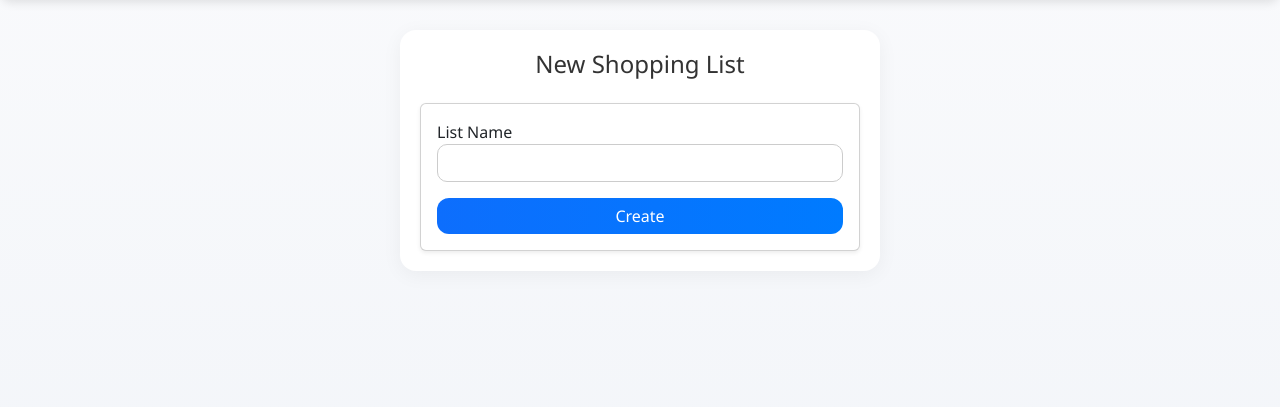
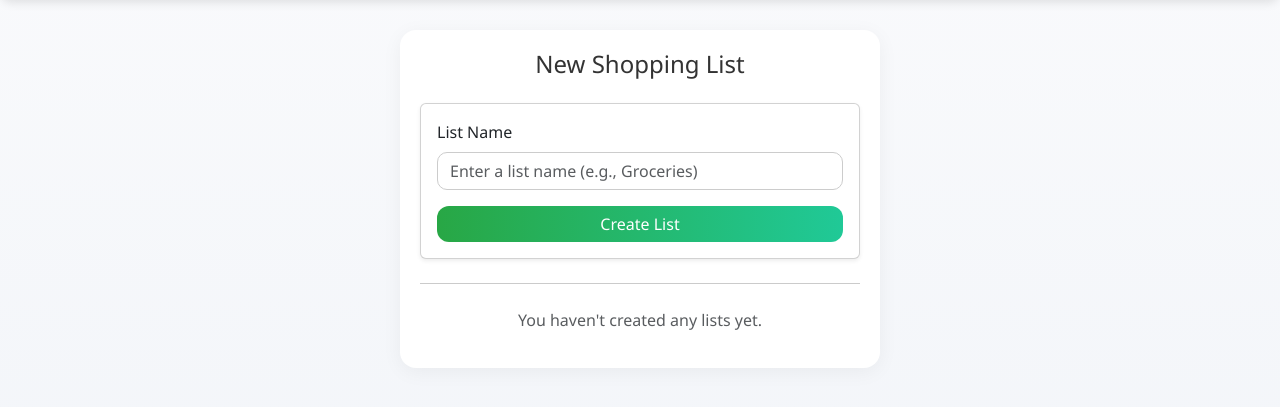
Before and after one commit to Hipster-Bogan/shopping_app, a Flask app: page /join in a window 1280 px wide. Shown: the part 56-463 px from the top of the page. Run offline with Flask 3, Linux system fonts and the light colour scheme; some libraries are stand-ins or nearby versions.

Commit message:
Enhance create list form and display existing lists
Updated form fields and labels for better accessibility and user guidance. Added a section to display existing lists.

```diff
--- a/templates/create_list.html
+++ b/templates/create_list.html
@@ -4,11 +4,33 @@
 {% block content %}
 <h4 class="text-center mb-4">New Shopping List</h4>
 
-<form method="POST" class="card p-3 shadow-sm">
+<form action="/" method="POST" class="card p-3 shadow-sm">
   <div class="mb-3">
-    <label>List Name</label>
-    <input type="text" name="name" class="form-control" required>
+    <label for="list_name" class="form-label">List Name</label>
+    <input
+      type="text"
+      id="list_name"
+      name="list_name"
+      class="form-control"
+      placeholder="Enter a list name (e.g., Groceries)"
+      required
+    >
   </div>
-  <button type="submit" class="btn btn-primary w-100">Create</button>
+  <button type="submit" class="btn btn-success w-100">Create List</button>
 </form>
+
+<hr class="my-4">
+
+{% if lists %}
+  <h5 class="mb-3 text-center">Your Lists</h5>
+  {% for l in lists %}
+  <div class="list-item d-flex justify-content-between align-items-center mb-2 p-3 rounded shadow-sm">
+    <span>{{ l['name'] }}</span>
+    <a href="{{ url_for('view_list', list_id=l['id']) }}" class="btn btn-outline-primary btn-sm">Open</a>
+  </div>
+  {% endfor %}
+{% else %}
+  <p class="text-muted text-center mt-3">You haven't created any lists yet.</p>
+{% endif %}
+
 {% endblock %}
```
